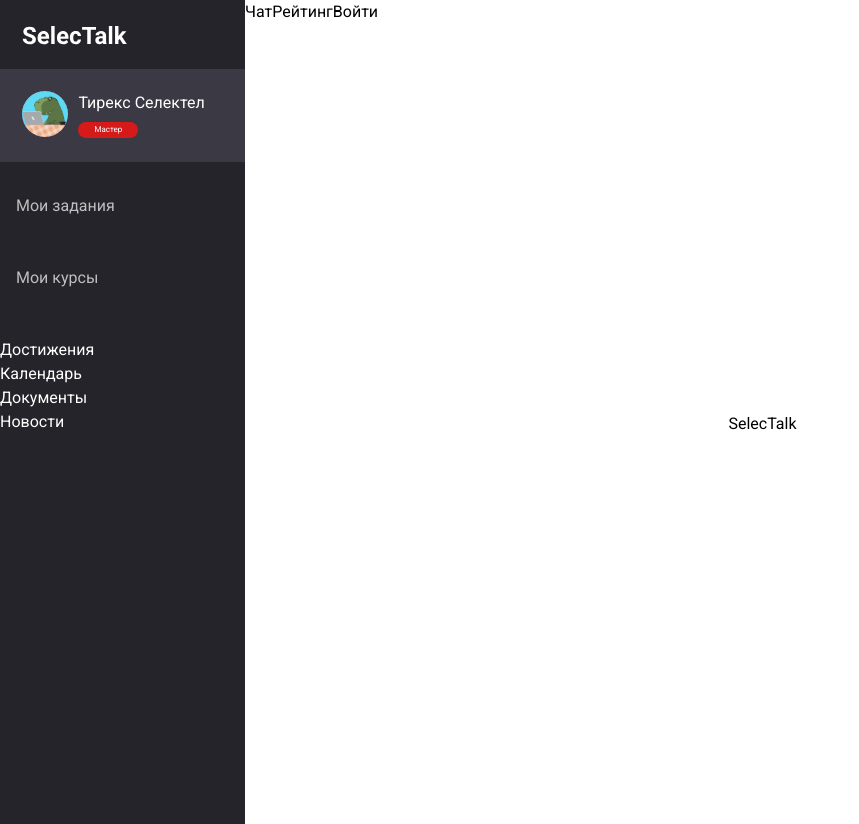
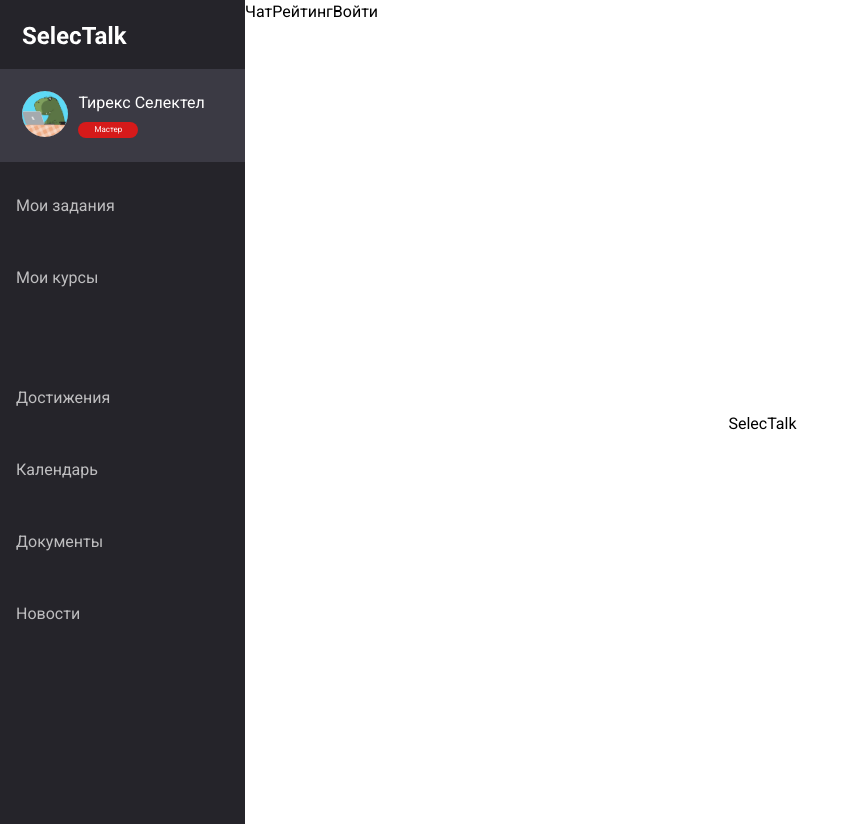
Before and after one commit to kaptn3/selectalk, a Nuxt app: page / in a window 1280 px wide. Shown: the whole page, without its empty margins (0-859 px from the left). Built offline with nearby package versions, Linux system fonts and the light colour scheme.

Commit message:
feat: sidebar menu

```diff
--- a/components/ProfileNav.vue
+++ b/components/ProfileNav.vue
@@ -70,7 +70,7 @@
   }
 
   ul {
-    padding: 2rem 1rem 0;
+    padding: 2rem 1rem;
     list-style: none;
   }
 
--- a/components/SidebarMenu.vue
+++ b/components/SidebarMenu.vue
@@ -44,6 +44,19 @@
 <style scoped>
   ul {
     list-style: none;
-    padding: 0;
+    padding: 1rem;
+  }
+
+  li {
+    margin-bottom: 3rem;
+  }
+
+  a {
+    opacity: .7;
+  }
+
+  a:hover,
+  a:focus {
+    opacity: 1;
   }
 </style>
```
